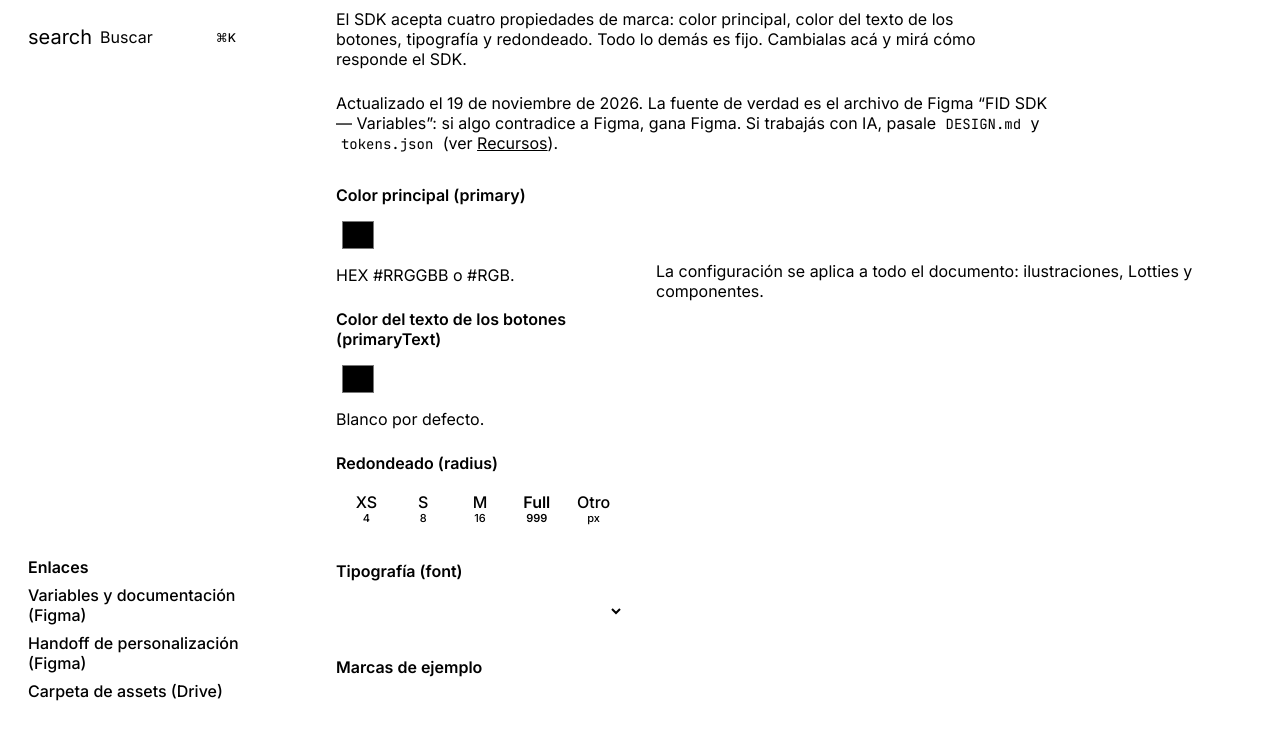
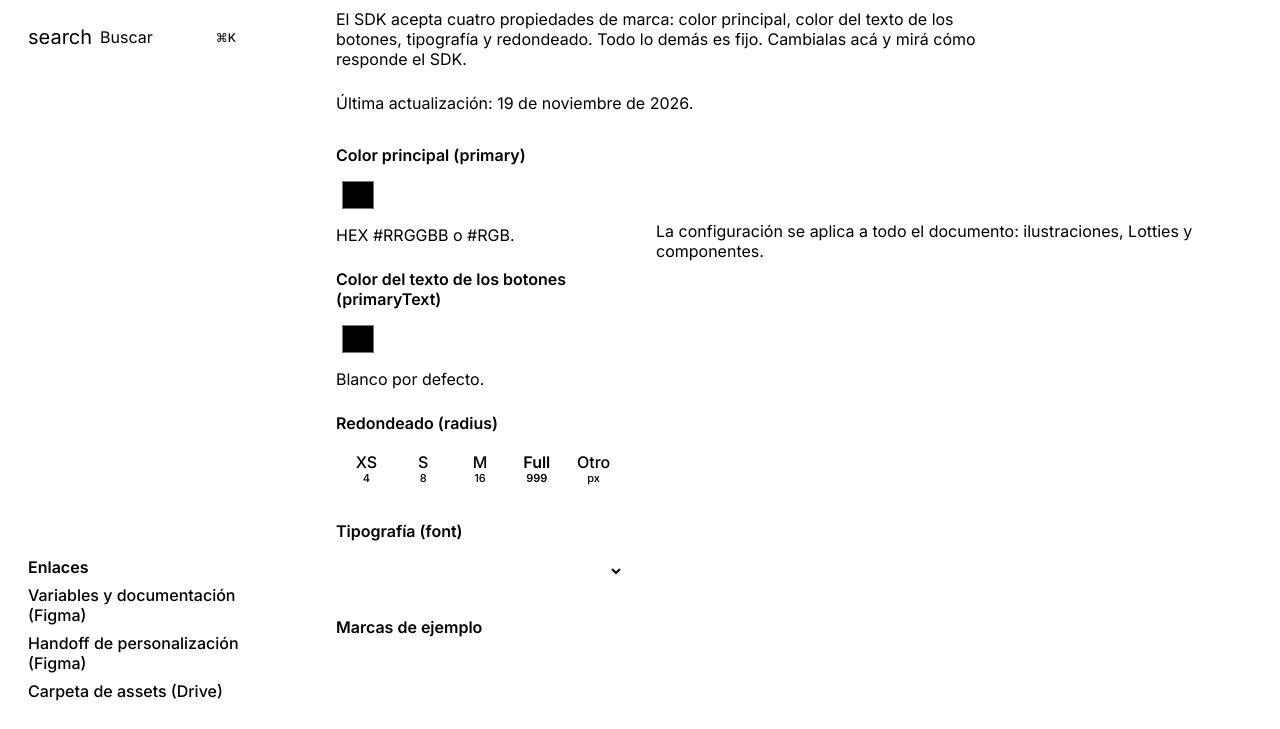
Before and after one commit to RicardoFalconDev/fid-sdk-documentacion, a plain HTML site: page fuente/plantilla.html in a window 1280 px wide. Shown: the part 71-800 px from the top of the page. Drawn offline with nearby package versions, Linux system fonts and the light colour scheme.

Commit message:
docs: dejar solo la fecha de última actualización en el encabezado
Co-Authored-By: Claude Sonnet 5.5 <noreply@anthropic.com>

```diff
--- a/fuente/plantilla.html
+++ b/fuente/plantilla.html
@@ -382,7 +382,7 @@ footer.docfoot{margin-top:var(--sp-24);padding-top:var(--sp-6);border-top:1px so
 <section class="hero" id="inicio" data-title="Inicio" data-g="Empezar">
   <h1>Personalización del SDK</h1>
   <p class="lead">El SDK acepta cuatro propiedades de marca: color principal, color del texto de los botones, tipografía y redondeado. Todo lo demás es fijo. Cambialas acá y mirá cómo responde el SDK.</p>
-  <p class="status">Actualizado el 19 de noviembre de 2026. La fuente de verdad es el archivo de Figma “FID SDK — Variables”: si algo contradice a Figma, gana Figma. Si trabajás con IA, pasale <code>DESIGN.md</code> y <code>tokens.json</code> (ver <a href="#recursos">Recursos</a>).</p>
+  <p class="status">Última actualización: 19 de noviembre de 2026.</p>
   <div class="lab liveonly">
     <div class="panel ctrls">
       <div class="ctrl">
```
Also changed, not shown: index.html (+1 -1 lines), 1 other file.
